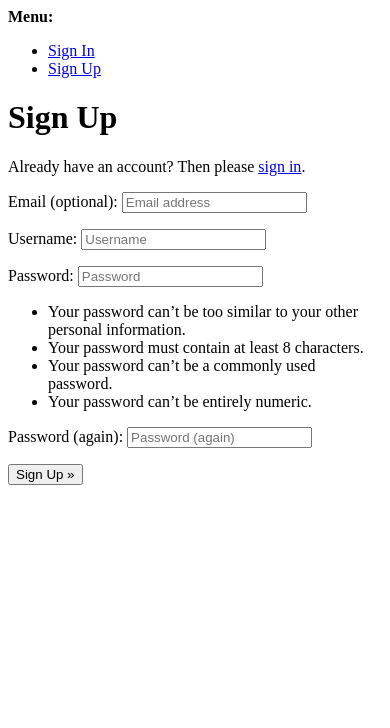
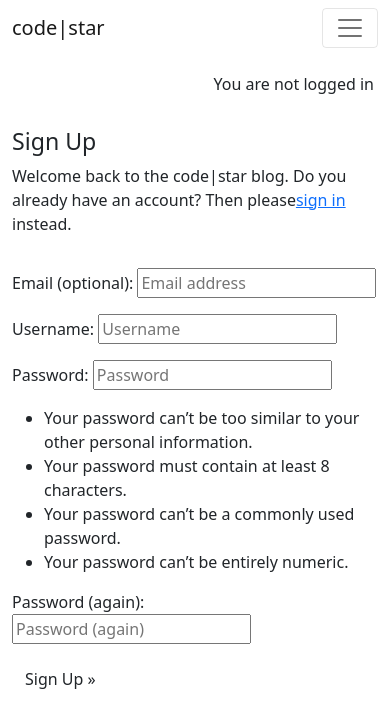
Before and after one commit to Nikkig087/django-blog, a Django app: page /accounts/signup/ in a window 390 px wide. Shown: the top 728 px of the page. Run offline with Django 4.2, Linux system fonts and the light colour scheme.

Commit message:
styled login.html

```diff
--- a/templates/account/signup.html
+++ b/templates/account/signup.html
@@ -1,13 +1,22 @@
-{% extends "account/base.html" %}
+{% extends "base.html" %}
 
 {% load i18n %}
 
 {% block head_title %}{% trans "Signup" %}{% endblock head_title %}
 
 {% block content %}
-<h1>{% trans "Sign Up" %}</h1>
+<div class="container">
+  <div class="row">
+    <div class="col-md-8 mt-3 offset-md-2">
+<h3>{% trans "Sign Up" %}</h3>
 
-<p>{% blocktrans %}Already have an account? Then please <a href="{{ login_url }}">sign in</a>.{% endblocktrans %}</p>
+<p>{% blocktrans %}Welcome back to the code|star blog.
+  Do you already have an account? Then please<a class="link" href="{{ login_url }}">sign in</a> instead.{% endblocktrans %}</p>
+
+</div>
+</div>
+<div class="row">
+  <div class="col-md-8 mt-3 offset-md-2">
 
 <form class="signup" id="signup_form" method="post" action="{% url 'account_signup' %}">
   {% csrf_token %}
@@ -15,7 +24,11 @@
   {% if redirect_field_value %}
   <input type="hidden" name="{{ redirect_field_name }}" value="{{ redirect_field_value }}" />
   {% endif %}
-  <button type="submit">{% trans "Sign Up" %} &raquo;</button>
+  <button class="btn btn-signup right" type="submit">{% trans "Sign Up" %} &raquo;</button>
 </form>
 
+</div>
+</div>
+</div>
+
 {% endblock content %}
```
